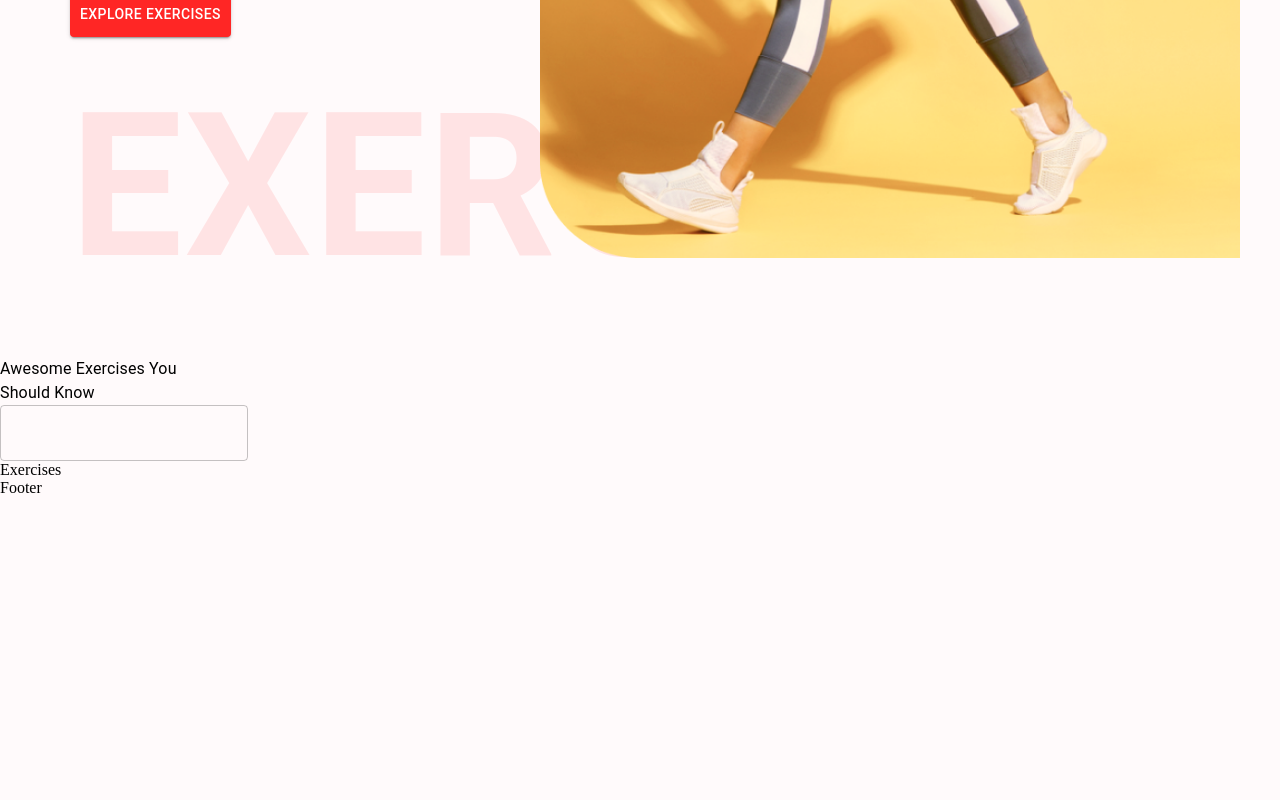
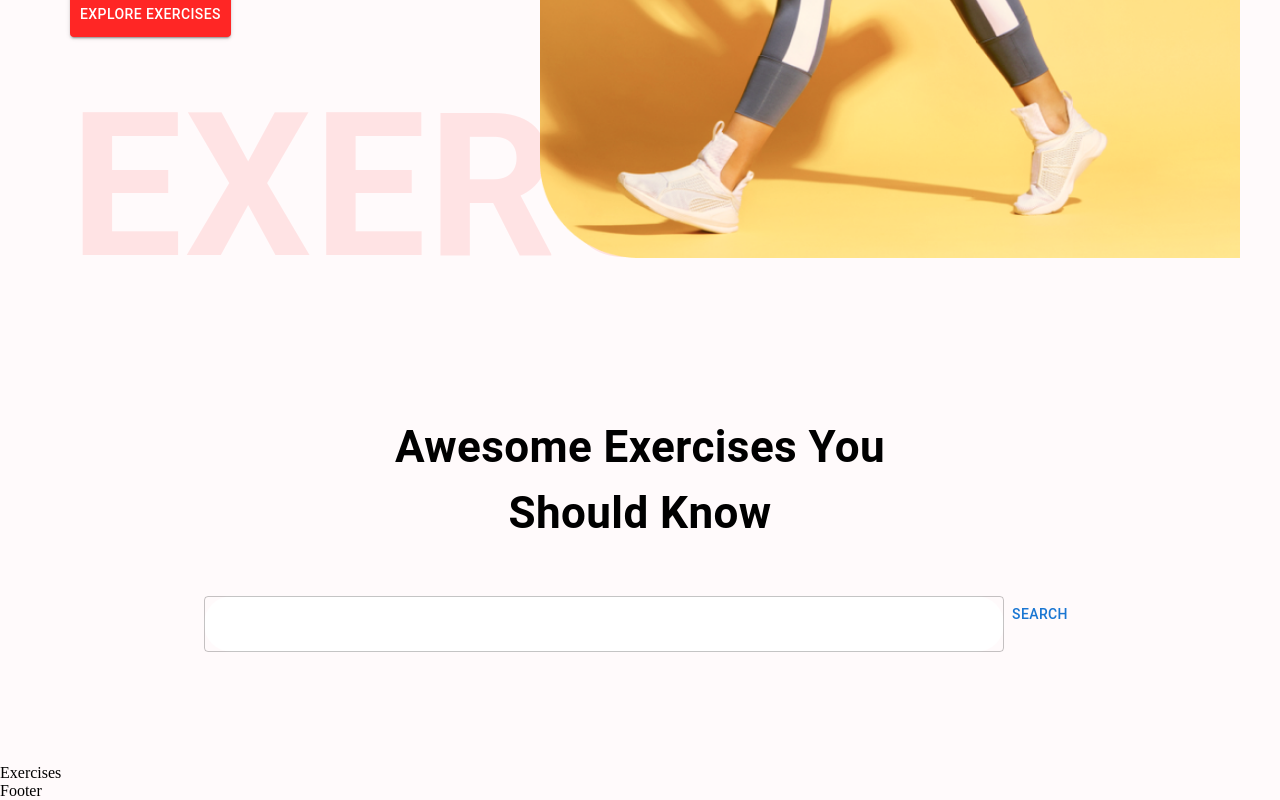
Before and after one commit to barbarosihtiyar/Fitness-App, a React (Create React App) app in the folder fitness-app/: page / in a window 1280 px wide. Shown: the part 608-1408 px from the top of the page. Before the commit the page ends 1105 px from the top, so only its background shows below. Built offline with nearby package versions, Linux system fonts and the light colour scheme.

Commit message:
stack&Typography&TextField-add-css

```diff
--- a/fitness-app/src/components/SearchExercises.js
+++ b/fitness-app/src/components/SearchExercises.js
@@ -4,14 +4,32 @@ import {Box,Button,Stack,TextField,Typography} from '@mui/material'
 
 function SearchExercises() {
   return (
-    <Stack>
-      <Typography>
+    <Stack justifyContent="center" alignItems="center"  mt="37px" padding="20px">
+      <Typography fontWeight="700" mb="50px" textAlign="center"
+      sx={{
+        fontSize : {lg : "44px" , xs : "30px"}
+      }}
+      >
       Awesome Exercises You <br/> Should Know
       </Typography>
-      <Box>
-        <TextField />
+      <Box position="relative" mb="72px" height="76px" >
+       <TextField
+      value=""
+      onChange={(e) => {}}
+      placeHolder="Search Exercises"
+      type="text"
+      sx = {{
+        input : {fontWeight : "700" ,
+        border: "none" ,
+        borderRadius:"4px"
+      },
+      width : {lg : "800px" , xs  : "350px"},
+      backgroundColor : "#fff",
+      borderRadius : "40px"
+      }}
+      />
         <Button>
-
+        Search
         </Button>
       </Box>
     </Stack>
```
